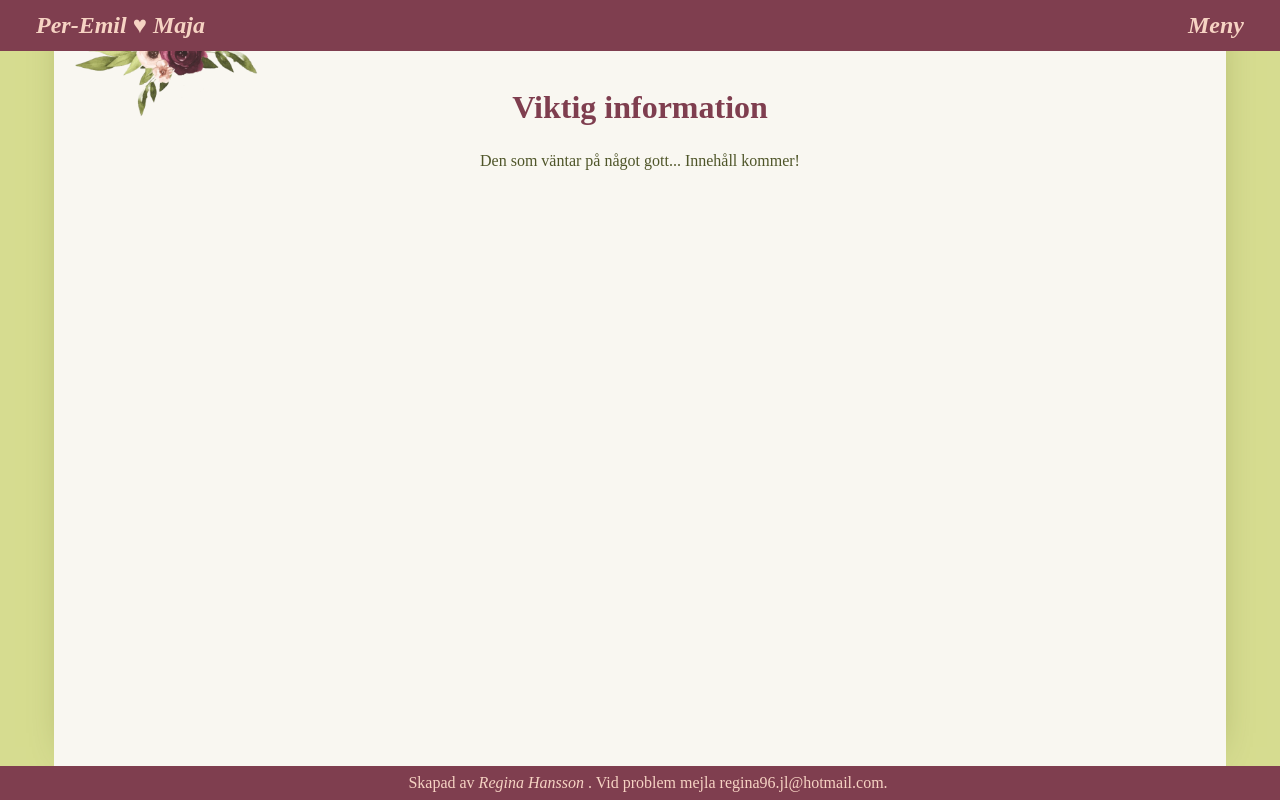
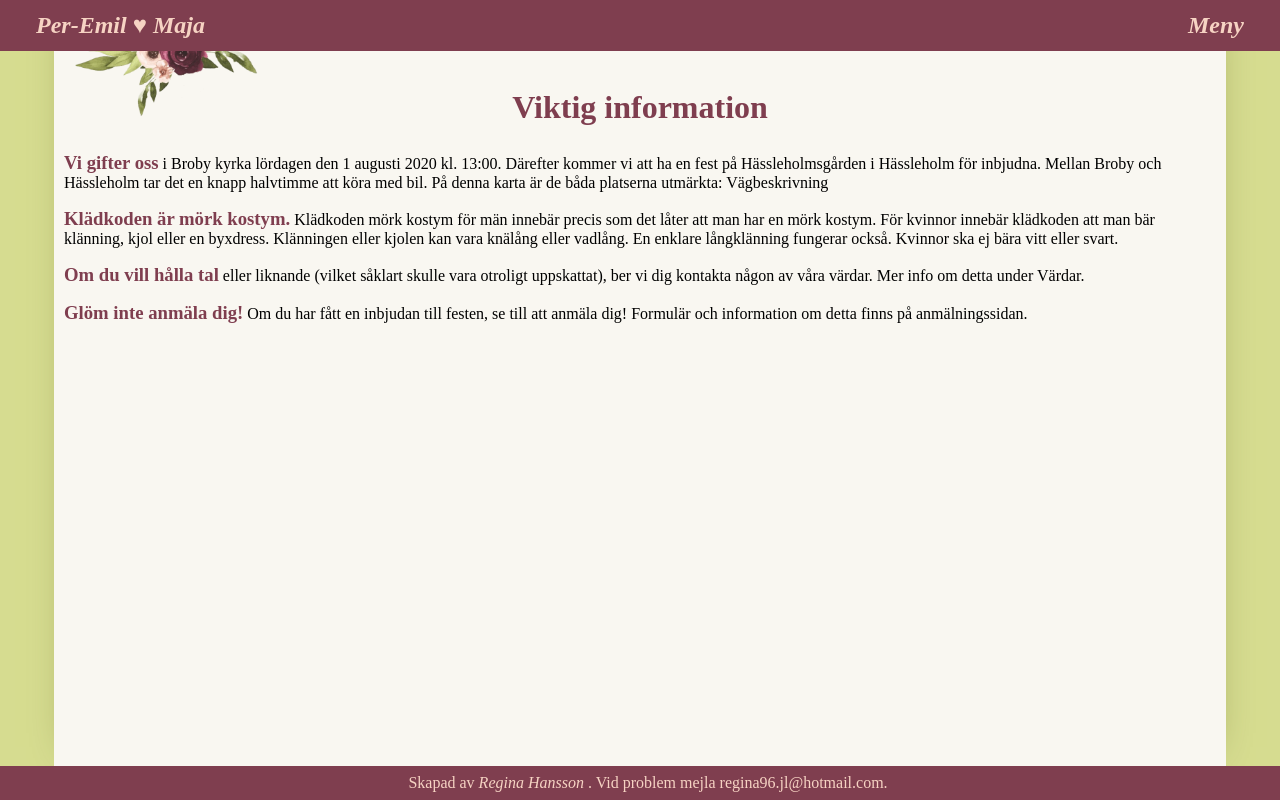
Before and after one commit to reggosaurus-reg/WeddingWebsite, a Flask app: page /viktiginformation in a window 1280 px wide. Run offline with Flask 2, Linux system fonts and the light colour scheme.

Commit message:
Add first version of info at Viktig info

```diff
--- a/static/css/style.css
+++ b/static/css/style.css
@@ -52,6 +52,11 @@ h1 {
 	color: var(--color-menu-background);
 	font-size: 2em;
 	text-align: center;
+}
+
+h3 {
+	color: var(--color-menu-background);
+	display: inline;
 }
 
 div#counter {
--- a/templates/viktiginformation.html
+++ b/templates/viktiginformation.html
@@ -1,3 +1,36 @@
 {% extends "templates/page.html" %}
 
 {% block pagename %}Viktig information{% endblock %}
+
+
+{% block content %}
+
+<p>
+<h3>Vi gifter oss</h3>
+i Broby kyrka lördagen den 1 augusti 2020 kl. 13:00.
+Därefter kommer vi att ha en fest på Hässleholmsgården i Hässleholm för inbjudna.
+Mellan Broby och Hässleholm tar det en knapp halvtimme att köra med bil.
+På denna karta är de båda platserna utmärkta: Vägbeskrivning
+</p>
+
+<p>
+<h3>Klädkoden är mörk kostym.</h3>
+Klädkoden mörk kostym för män innebär precis som det låter att man har en mörk kostym.
+För kvinnor innebär klädkoden att man bär klänning, kjol eller en byxdress.
+Klänningen eller kjolen kan vara knälång eller vadlång.
+En enklare långklänning fungerar också. Kvinnor ska ej bära vitt eller svart.
+</p>
+
+<p>
+<h3>Om du vill hålla tal</h3>
+eller liknande (vilket såklart skulle vara otroligt uppskattat),
+ber vi dig kontakta någon av våra värdar. Mer info om detta under Värdar.
+</p>
+
+<p>
+<h3>Glöm inte anmäla dig!</h3>
+Om du har fått en inbjudan till festen, se till att anmäla dig!
+Formulär och information om detta finns på anmälningssidan.
+</p>
+
+{% endblock %}
```
